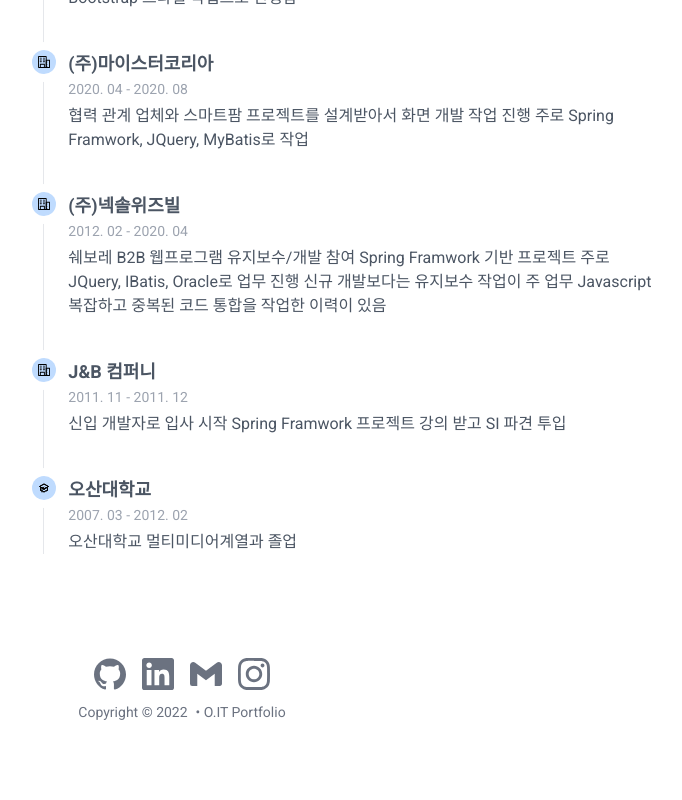
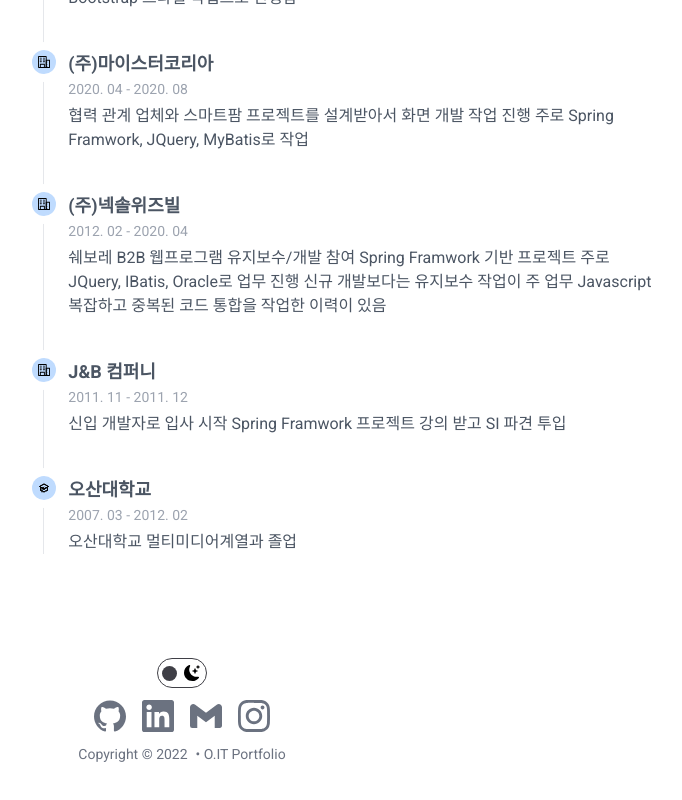
Before and after one commit to iron-jung/portfolio, a Next.js app: page / in a window 1280 px wide. Shown: the part 1027-1827 px from the top of the page, without its empty margins (458-1140 px from the left). Before the commit the page ends 1805 px from the top, so only its background shows below. Built offline with nearby package versions, Linux system fonts and the light colour scheme.

Commit message:
다크모드 스위치 하단 이동 작업

```diff
--- a/components/DarkModeSwitch.tsx
+++ b/components/DarkModeSwitch.tsx
@@ -18,7 +18,7 @@ const DarkModeSwitch: React.FC = () => {
   }, [theme, setTheme]);
 
   return (
-    <div className={styles["toggle-switch"]}>
+    <div className={styles["toggle-switch"]} style={{ height: "30px" }}>
       <label>
         <input type="checkbox" ref={checkboxRef} onClick={click} />
         <span className="toggle-switch__slider"></span>
--- a/components/Footer.tsx
+++ b/components/Footer.tsx
@@ -1,10 +1,14 @@
 import React from "react";
 import { SiGmail, SiGithub, SiLinkedin, SiInstagram } from "react-icons/si";
+import DarkModeSwitch from "./DarkModeSwitch";
 
 const Footer = () => {
   return (
     <footer>
       <div className="flex flex-col items-center mt-16">
+        <div className="mb-3">
+          <DarkModeSwitch />
+        </div>
         <div className="flex mb-3 space-x-4">
           <a
             className="text-sm text-gray-500 transition hover:text-gray-600"
--- a/components/Header.tsx
+++ b/components/Header.tsx
@@ -4,7 +4,6 @@ import { useRouter } from "next/router";
 import React from "react";
 import shortid from "shortid";
 import { MenuList } from "../data/MenuList";
-import DarkModeSwitch from "./DarkModeSwitch";
 
 const Header = () => {
   const router = useRouter();
@@ -52,9 +51,6 @@ const Header = () => {
           </ul>
         </div>
       </div>
-      <div className="absolute top-5 right-3 md:right-10 md:top-7">
-        <DarkModeSwitch />
-      </div>
     </nav>
   );
 };
```
